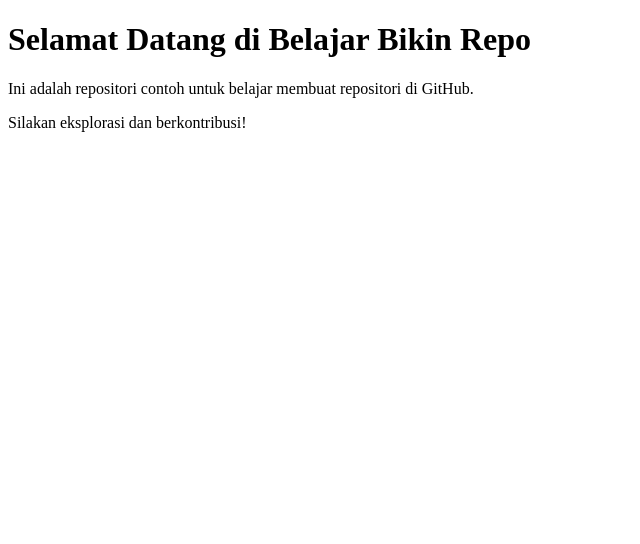
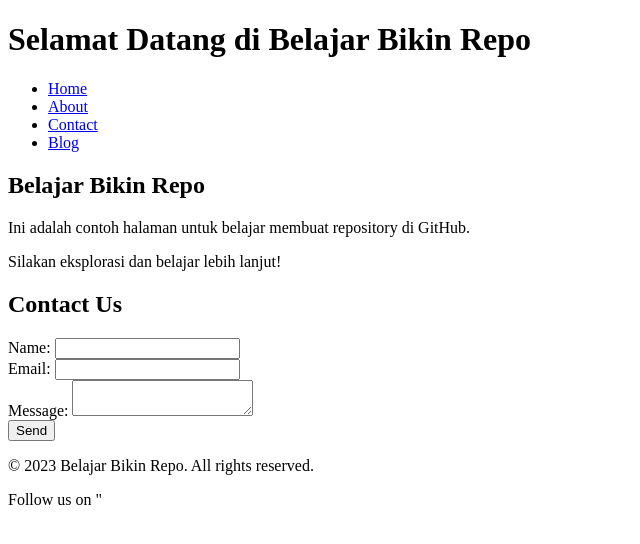
Before and after one commit to izulhan/Belajar-Bikin-Repo, a plain HTML site: page index.html in a window 1280 px wide. Shown: the whole page, without its empty margins (0-640 px from the left). Drawn offline with Linux system fonts and the light colour scheme.

Commit message:
update index.html

```diff
--- a/index.html
+++ b/index.html
@@ -7,7 +7,42 @@
 </head>
 <body>
     <h1>Selamat Datang di Belajar Bikin Repo</h1>
-    <p>Ini adalah repositori contoh untuk belajar membuat repositori di GitHub.</p>
-    <p>Silakan eksplorasi dan berkontribusi!</p>
+    <header>
+        <nav>
+            <ul>
+                <li><a href="index.html">Home</a></li>
+                <li><a href="about.html">About</a></li>
+                <li><a href="contact.html">Contact</a></li>
+                <li><a href="blog.html">Blog</a></li>
+            </ul>
+        </nav>
+    </header>
+    <main>
+        <section>
+            <h2>Belajar Bikin Repo</h2>
+            <p>Ini adalah contoh halaman untuk belajar membuat repository di GitHub.</p>
+            <p>Silakan eksplorasi dan belajar lebih lanjut!</p>
+        </section>
+    </main>
+    <from>
+        <h2>Contact Us</h2>
+        <form action="submit_form.php" method="post">
+            <label for="name">Name:</label>
+            <input type="text" id="name" name="name" required>
+            <br>
+            <label for="email">Email:</label>
+            <input type="email" id="email" name="email" required>
+            <br>
+            <label for="message">Message:</label>
+            <textarea id="message" name="message" required></textarea>
+            <br>
+            <button type="submit">Send</button>
+        </form>
+    </from>
+    </main>
+    <footer>
+        <p>&copy; 2023 Belajar Bikin Repo. All rights reserved.</p>
+        <p>Follow us on <a href=""></a>"
+    </footer>
 </body>
 </html>
```
